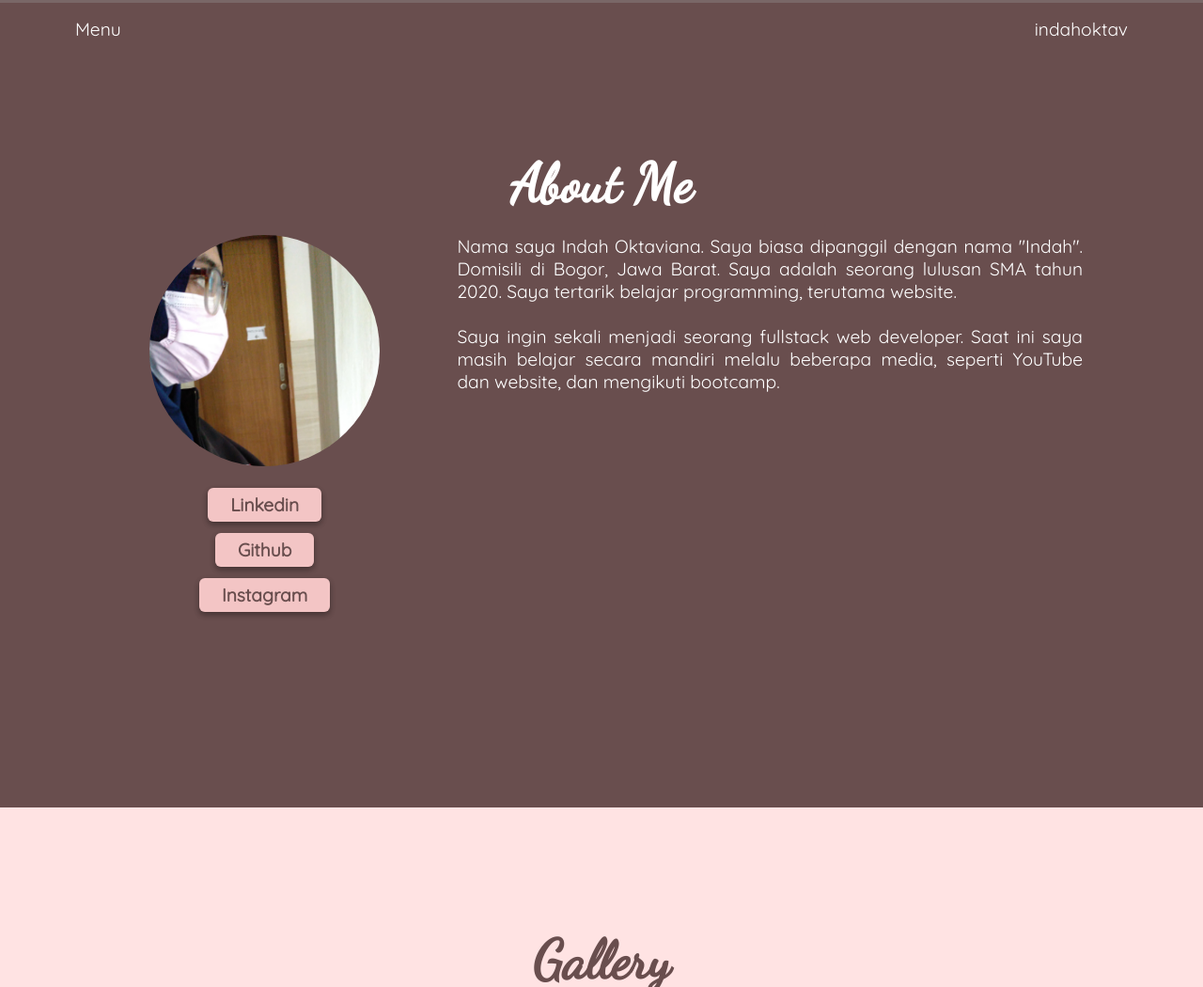
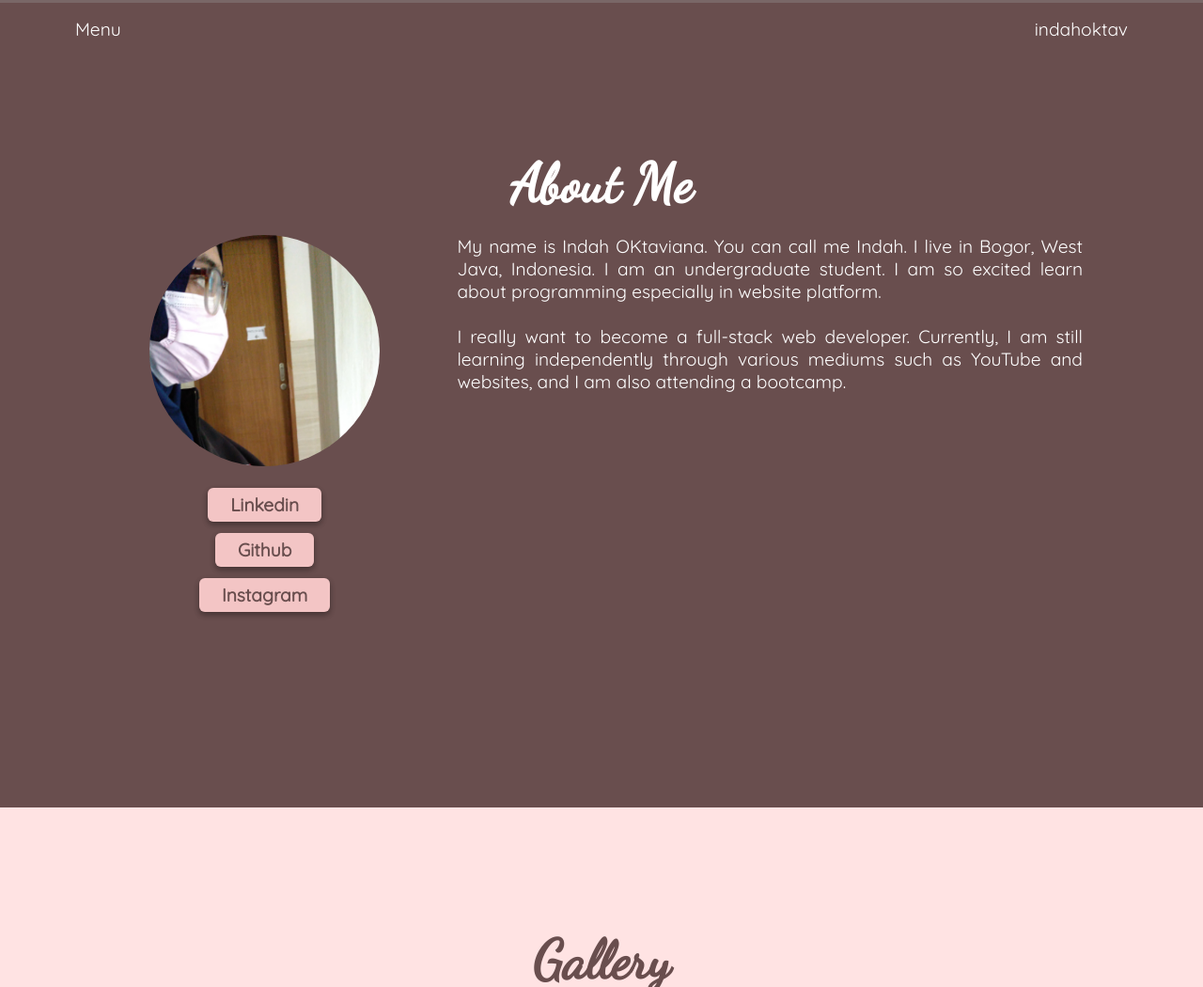
Before and after one commit to oktvindh/myportfolio, a plain HTML site: page index.html in a window 1280 px wide. Shown: the part 797-1847 px from the top of the page at 94% size. Drawn offline with Linux system fonts and the light colour scheme; grey boxes are pictures that could not be loaded.

Commit message:
menambahkan-karya

```diff
--- a/index.html
+++ b/index.html
@@ -59,14 +59,14 @@
           </aside>
           <article class="about-article container">
             <p>
-              Nama saya Indah Oktaviana. Saya biasa dipanggil dengan nama
-              "Indah". Domisili di Bogor, Jawa Barat. Saya adalah seorang
-              lulusan SMA tahun 2020. Saya tertarik belajar programming, terutama website.
+              My name is Indah OKtaviana. You can call me Indah. I live in Bogor, West Java, Indonesia.
+              I am an undergraduate student. I am so excited learn about programming especially in website platform.
             </p>
             <br/>
             <p>
-              Saya ingin sekali menjadi seorang fullstack web developer.
-              Saat ini saya masih belajar secara mandiri melalu beberapa media, seperti YouTube dan website, dan mengikuti bootcamp.
+              I really want to become a full-stack web developer.
+              Currently, I am still learning independently through various mediums such as YouTube and websites,
+              and I am also attending a bootcamp.
               <!-- Dicoding merupakan salah satu website yang sangat membantu saya dalam belajar.  -->
               <!-- Terima kasih banyak  -->
               <!-- <a  href="https://www.dicoding.com/users/indahoktav" target="_blank">Dicoding</a>. -->
@@ -111,7 +111,7 @@
             <div class="card-content">
               <p>Semoga segera punya Karya 3</p>
               <button class="button">
-                <a href="http://" target="_blank" rel="noopener noreferrer"
+                <a href="https://drive.google.com/file/d/1aa9maNr_Mj5oX3zEelzq_lTBcjuZYAXi/view?usp=drive_link" target="_blank" rel="noopener noreferrer"
                   >more</a
                 >
               </button>
@@ -124,7 +124,7 @@
             <div class="card-content">
               <p>Semoga segera punya Karya 4</p>
               <button class="button">
-                <a href="http://" target="_blank" rel="noopener noreferrer"
+                <a href="https://www.figma.com/proto/gSC892wEYS0gY3U5wHgKWX/UI%2FUX-Lupus-Application?type=design&node-id=1086-2505&scaling=scale-down&page-id=1086%3A146&starting-point-node-id=1086%3A2462" target="_blank" rel="noopener noreferrer"
                   >more</a
                 >
               </button>
```
